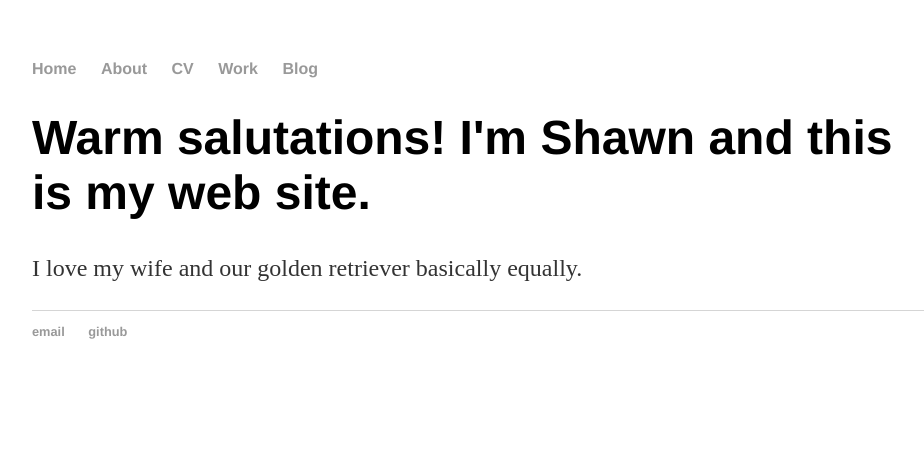
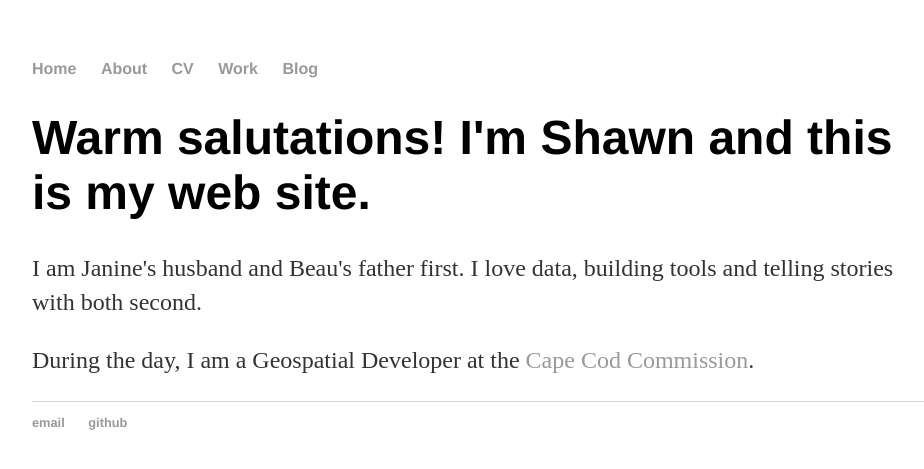
Before and after one commit to shawnmgoulet/shawnmgoulet.github.io, a Jekyll site: the page index.html, which Jekyll copies as it is, in a window 1280 px wide. Shown: the top 469 px of the page, without its empty margins (160-1084 px from the left). Built offline with Jekyll 4.4.1, drawn with Linux system fonts in a browser that asks for light colours.

```diff
--- a/index.html
+++ b/index.html
@@ -19,13 +19,14 @@
 
     		<div class="intro">
         		<h1>Warm salutations!  I'm Shawn and this is my web site.</h1>
-				<p>I love my wife and our golden retriever basically equally.</p>
+				<p>I am Janine's husband and Beau's father first.  I love data, building tools and telling stories with both second.</p>
+				<p>During the day, I am a Geospatial Developer at the  <a href="http://www.capecodcommission.org/">Cape Cod Commission</a>.</p>
     		</div><!-- /.intro -->
 		</div><!-- /.container -->
 		<footer>
     		<ul>
         		<li><a href="mailto:shawn.goulet@gmail.com" target="_top">email</a></li>
-        		<li><a href="https://github.com/sgoulet" target="_blank">github</a></li>
+        		<li><a href="https://github.com/shawnmgoulet" target="_blank">github</a></li>
 			</ul>
 		</footer>
 	</body>
```
